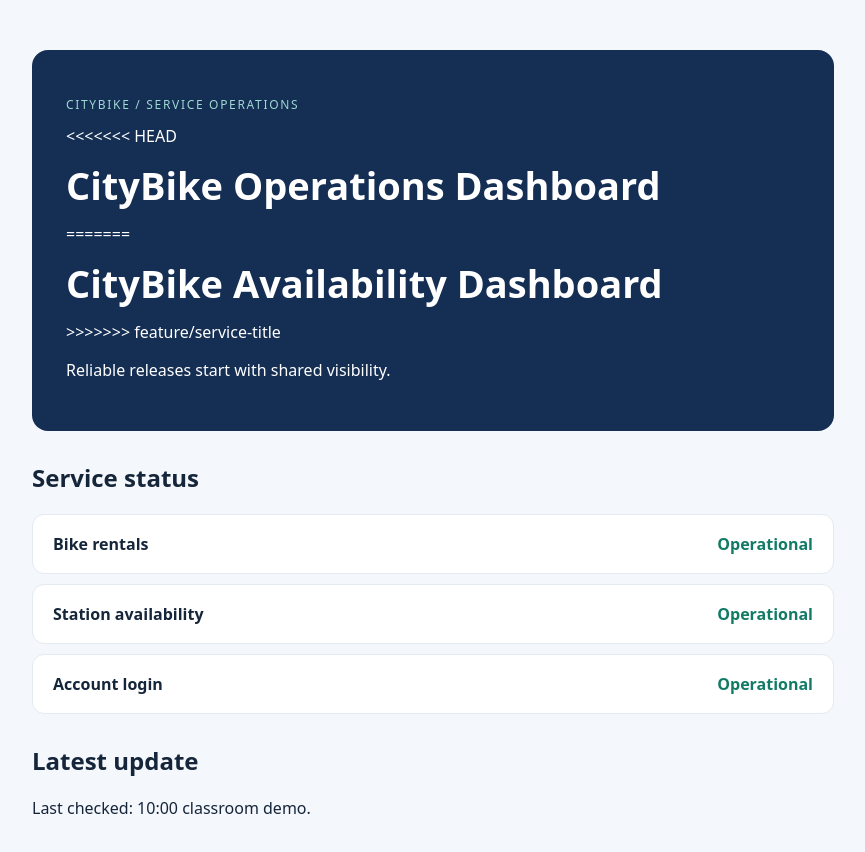
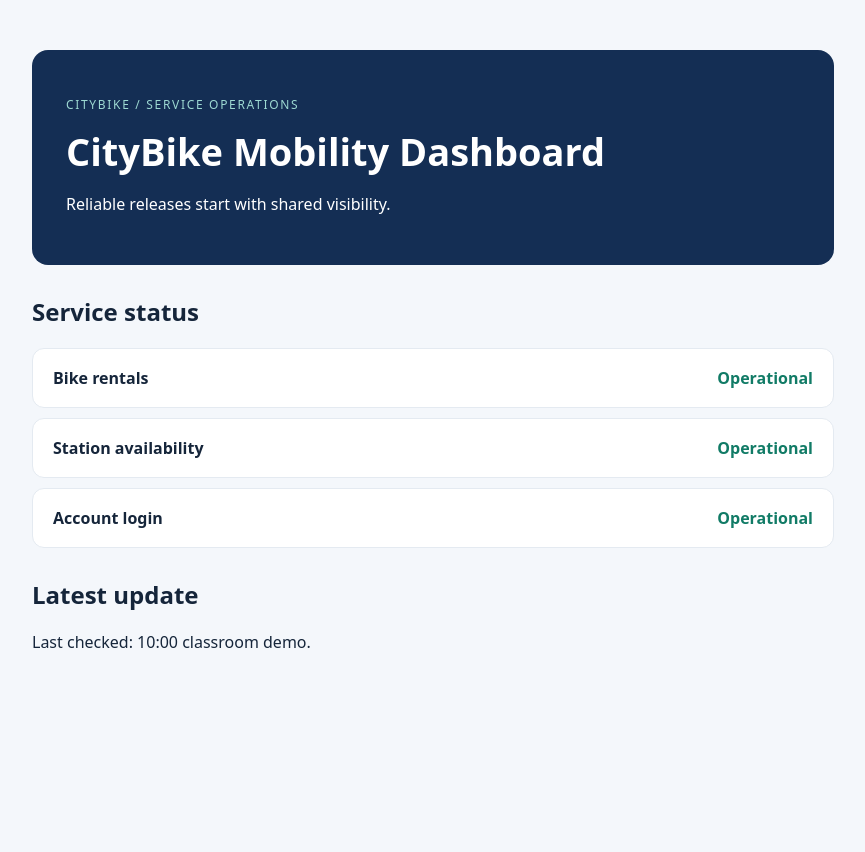
Before and after one commit to BenjaminGERARD2006/citybike-lab, a plain HTML site: page index.html in a window 1280 px wide. Shown: the whole page, without its empty margins (207-1072 px from the left). After the commit the page ends 800 px from the top, so only its background shows below. Drawn offline with Linux system fonts and the light colour scheme.

Commit message:
Remove remaining conflict markers

```diff
--- a/index.html
+++ b/index.html
@@ -11,11 +11,7 @@
   <main class="container">
     <header class="hero">
       <p class="eyebrow">CITYBIKE / SERVICE OPERATIONS</p>
-<<<<<<< HEAD
-      <h1>CityBike Operations Dashboard</h1>
-=======
-      <h1>CityBike Availability Dashboard</h1>
->>>>>>> feature/service-title
+      <h1>CityBike Mobility Dashboard</h1>
       <p>Reliable releases start with shared visibility.</p>
     </header>
     <section id="service-list" aria-label="Current service status">
```
